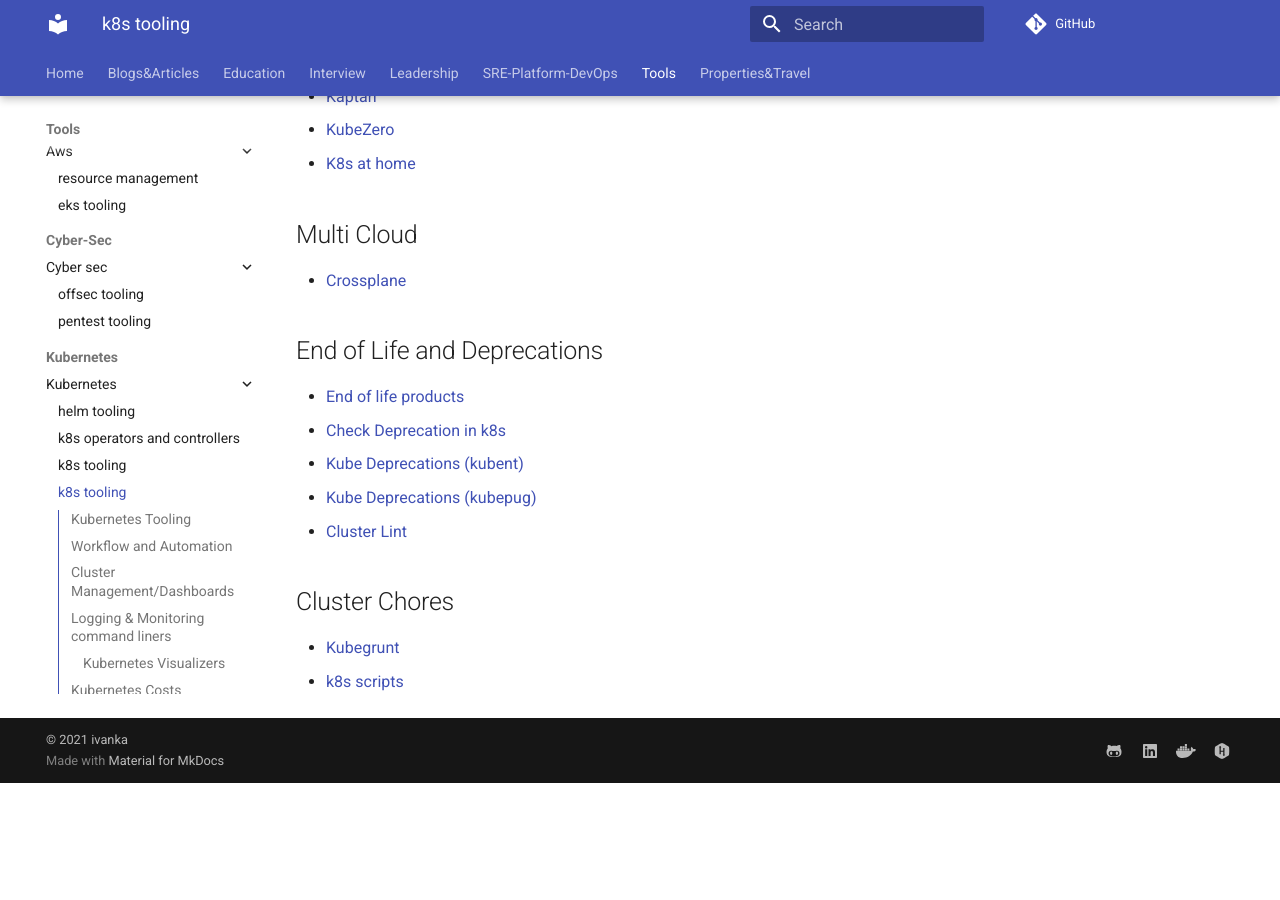
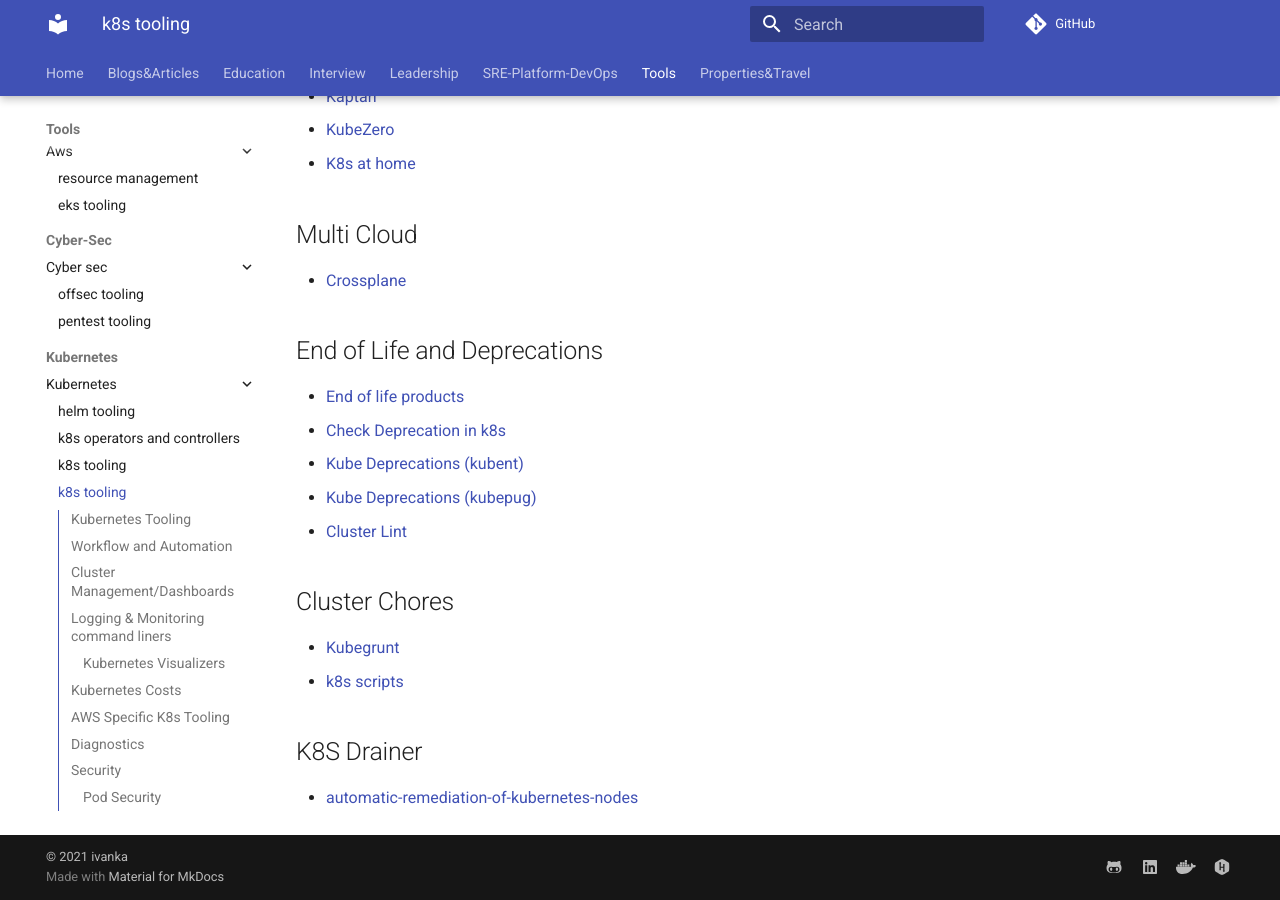
Before and after one commit to ivankatliarchuk/knowledge-base, an MkDocs documentation site: the page built from docs/tools/kubernetes/k8s.md, in a window 1280 px wide and 900 px high, scrolled down 4698 px. Built offline with MkDocs 1.6.1 and Material for MkDocs 9.7.7, drawn with Linux system fonts in a browser that asks for light colours; comment, search, counter and statistics services are not loaded; before the commit the page ends 5481 px from its top, so only the background shows below that.

Commit message:
k8s drainers
Signed-off-by: ivan katliarchuk <ivan.katliarchuk@gmail.com>

```diff
--- a/docs/tools/kubernetes/k8s.md
+++ b/docs/tools/kubernetes/k8s.md
@@ -174,3 +174,7 @@
 
 - [Kubegrunt](https://github.com/gruntwork-io/kubergrunt#cleanup-security-group)
 - [k8s scripts](https://github.com/ik-scripting/scripts/tree/master/k8s)
+
+## K8S Drainer
+
+- [automatic-remediation-of-kubernetes-nodes](https://blog.cloudflare.com/automatic-remediation-of-kubernetes-nodes/)
```
